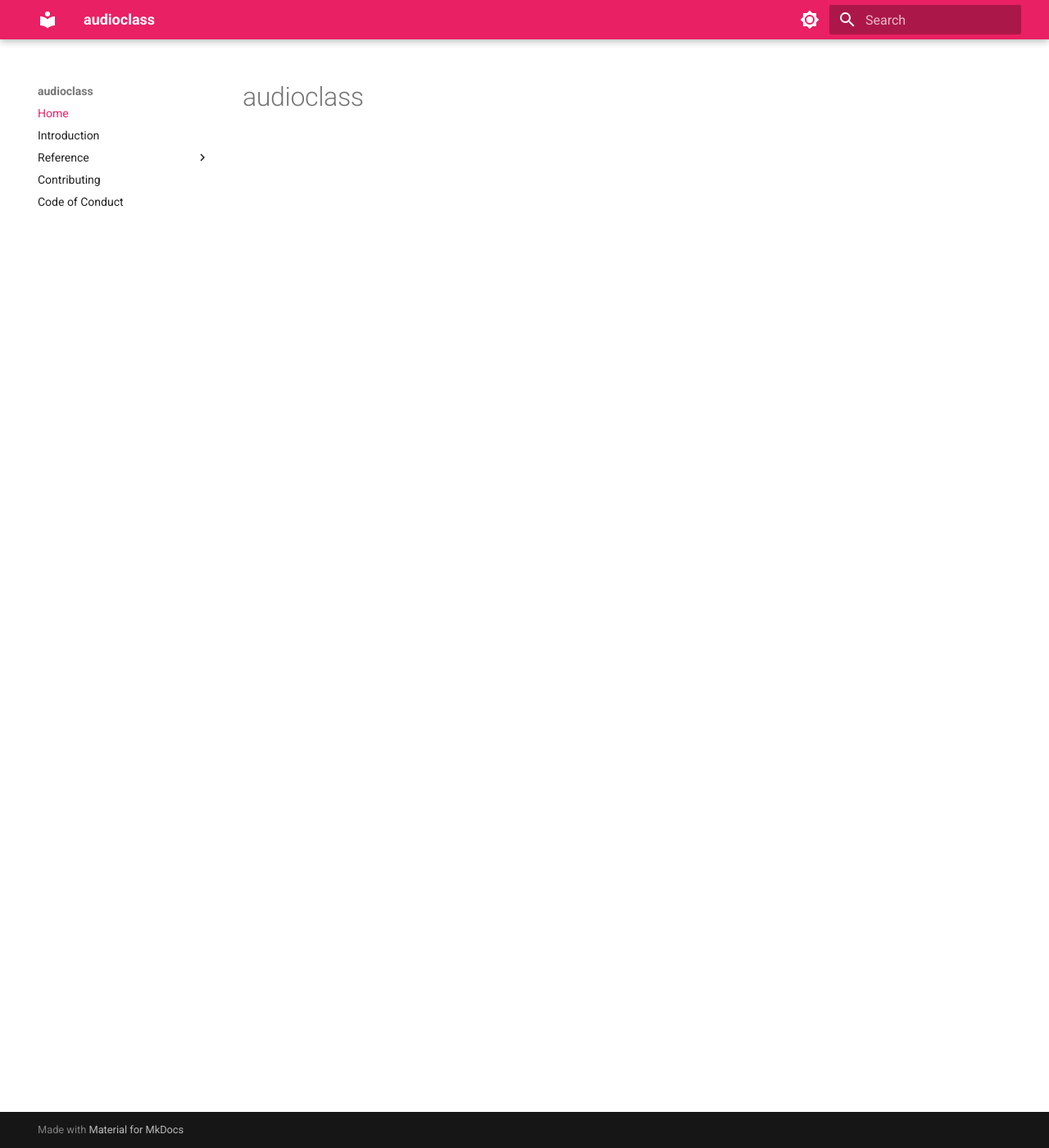
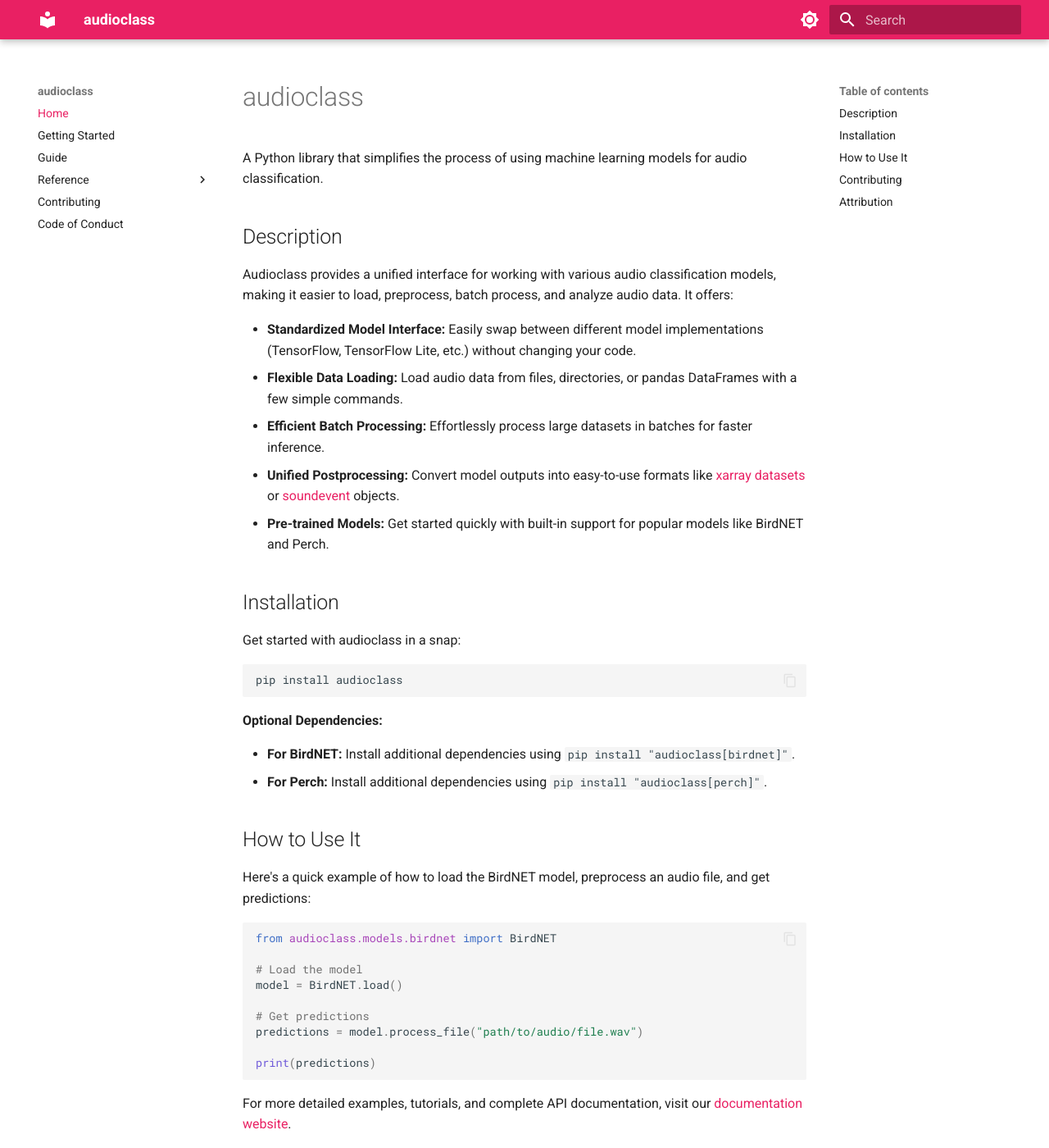
Before and after one commit to mbsantiago/audioclass, an MkDocs documentation site: the page built from docs/README.md, in a window 1280 px wide and 1400 px high. Shown: the whole window at 82% size. Built offline with MkDocs 1.6.1 and Material for MkDocs 9.7.7, drawn with Linux system fonts in a browser that asks for light colours; some of the changed text lies outside the part shown.

Commit message:
README  and guide

````diff
--- a/README.md
+++ b/README.md
@@ -1 +1,58 @@
 # audioclass
+
+A Python library that simplifies the process of using machine learning models for audio classification.
+
+## Description
+
+Audioclass provides a unified interface for working with various audio
+classification models, making it easier to load, preprocess, batch process, and
+analyze audio data. It offers:
+
+- **Standardized Model Interface:** Easily swap between different model implementations (TensorFlow, TensorFlow Lite, etc.) without changing your code.
+- **Flexible Data Loading:** Load audio data from files, directories, or pandas DataFrames with a few simple commands.
+- **Efficient Batch Processing:** Effortlessly process large datasets in batches for faster inference.
+- **Unified Postprocessing:** Convert model outputs into easy-to-use formats like [xarray datasets](https://docs.xarray.dev/en/stable/) or [soundevent](https://mbsantiago.github.io/soundevent/) objects.
+- **Pre-trained Models:** Get started quickly with built-in support for popular models like BirdNET and Perch.
+
+## Installation
+
+Get started with audioclass in a snap:
+
+```bash
+pip install audioclass
+```
+
+**Optional Dependencies:**
+
+- **For BirdNET:** Install additional dependencies using `pip install "audioclass[birdnet]"`.
+- **For Perch:** Install additional dependencies using `pip install "audioclass[perch]"`.
+
+## How to Use It
+
+Here's a quick example of how to load the BirdNET model, preprocess an audio file, and get predictions:
+
+```python
+from audioclass.models.birdnet import BirdNET
+
+# Load the model
+model = BirdNET.load()
+
+# Get predictions
+predictions = model.process_file("path/to/audio/file.wav")
+
+print(predictions)
+```
+
+For more detailed examples, tutorials, and complete API documentation, visit our [documentation website](https://mbsantiago.github.io/audioclass).
+
+## Contributing
+
+We welcome contributions to audioclass! If you'd like to get involved, please check out our [Contributing Guidelines](CONTRIBUTING.md).
+
+## Attribution
+
+- The **BirdNET** model was developed by the K. Lisa Yang Center for Conservation Bioacoustics at the Cornell Lab of Ornithology, in collaboration with Chemnitz University of Technology. This package is not affiliated with the BirdNET project. If you use the BirdNET model, please cite the relevant paper (see the `audioclass.models.birdnet` module docstring for details).
+
+- The **Perch** model is a research product by Google Research. This package is not affiliated with Google Research.
+
+**Audioclass is an independent project and is not affiliated with either the BirdNET or Perch projects.**
--- a/mkdocs.yml
+++ b/mkdocs.yml
@@ -2,7 +2,8 @@
 site_url: https://mbsantiago.github.io/audioclass/
 nav:
   - Home: README.md
-  - Introduction: introduction.md
+  - Getting Started: getting_started.md
+  - Guide: usage_guide.md
   - Reference:
       - preprocess: reference/preprocess.md
       - models:
````
Also changed, not shown: docs/introduction.md (deleted, +0 -1 lines), docs/reference/batch.md (deleted, +0 -5 lines), docs/usage_guide.md (added, +231 -0 lines), docs/getting_started.md (added).
